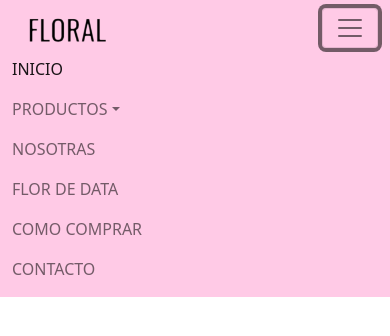
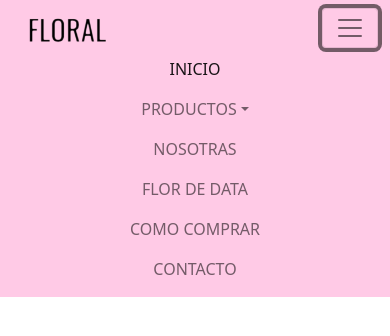
Before and after one commit to hhv1996/floraltiendavargas, a React (Create React App) app: page / in a window 390 px wide. Both pictures are taken after a click on the button "Toggle navigation". Shown: the top 336 px of the page. Built offline with nearby package versions, Linux system fonts and the light colour scheme.

Commit message:
se arreglo en app js y se integro

```diff
--- a/src/App.js
+++ b/src/App.js
@@ -1,23 +1,11 @@
-import logo from './logo.png';
 import './App.css';
+import Navbar from './components/NavBar/NavBar'
+
 
 function App() {
   return (
     <div className="App">
-      <header className="App-header">
-        <img src={logo} className="App-logo" alt="logo" />
-        <p>
-          Edit <code>src/App.js</code> and save to reload.
-        </p>
-        <a
-          className="App-link"
-          href="https://reactjs.org"
-          target="_blank"
-          rel="noopener noreferrer"
-        >
-          Learn React
-        </a>
-      </header>
+      <Navbar/>
     </div>
   );
 }
--- a/src/components/NavBar/NavBar.jsx
+++ b/src/components/NavBar/NavBar.jsx
@@ -13,7 +13,7 @@
 						<div className="navbar-nav">
 							<a className="nav-link active" href="/#">INICIO</a>
 							<li className="nav-item dropdown">
-								<a className="nav-link dropdown-toggle" href="#" id="navbarDropdownMenuLink" role="button" data-bs-toggle="dropdown" aria-expanded="false">
+								<a className="nav-link dropdown-toggle" href="/#" id="navbarDropdownMenuLink" role="button" data-bs-toggle="dropdown" aria-expanded="false">
 									PRODUCTOS
 								</a>
 								<ul className="dropdown-menu" aria-labelledby="navbarDropdownMenuLink">
--- a/src/index.js
+++ b/src/index.js
@@ -3,13 +3,12 @@
 import './index.css';
 import App from './App';
 import reportWebVitals from './reportWebVitals';
-import Navbar from './components/NavBar/NavBar'
 import "bootstrap/dist/css/bootstrap.min.css"
 import "bootstrap/dist/js/bootstrap.bundle.min"
 
 ReactDOM.render(
   <React.StrictMode>
-    <Navbar/>
+    <App/>
   </React.StrictMode>,
   document.getElementById('root')
 );
```
